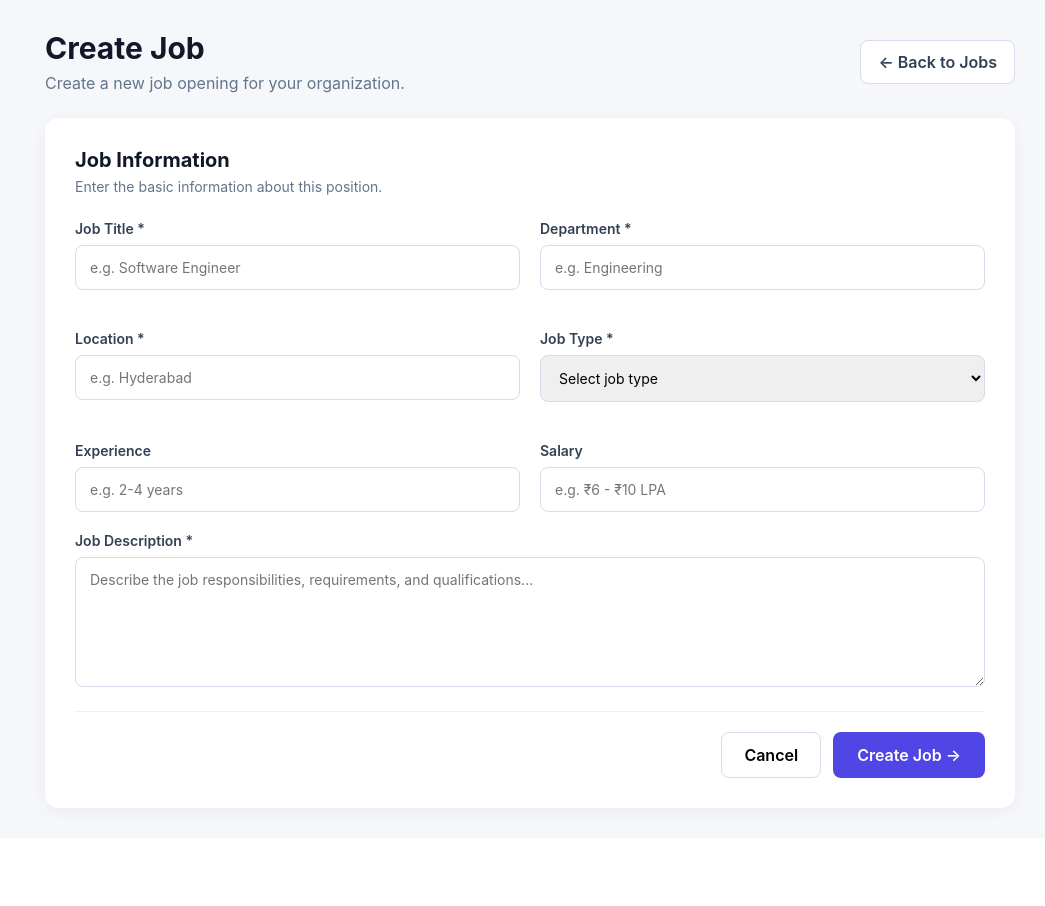
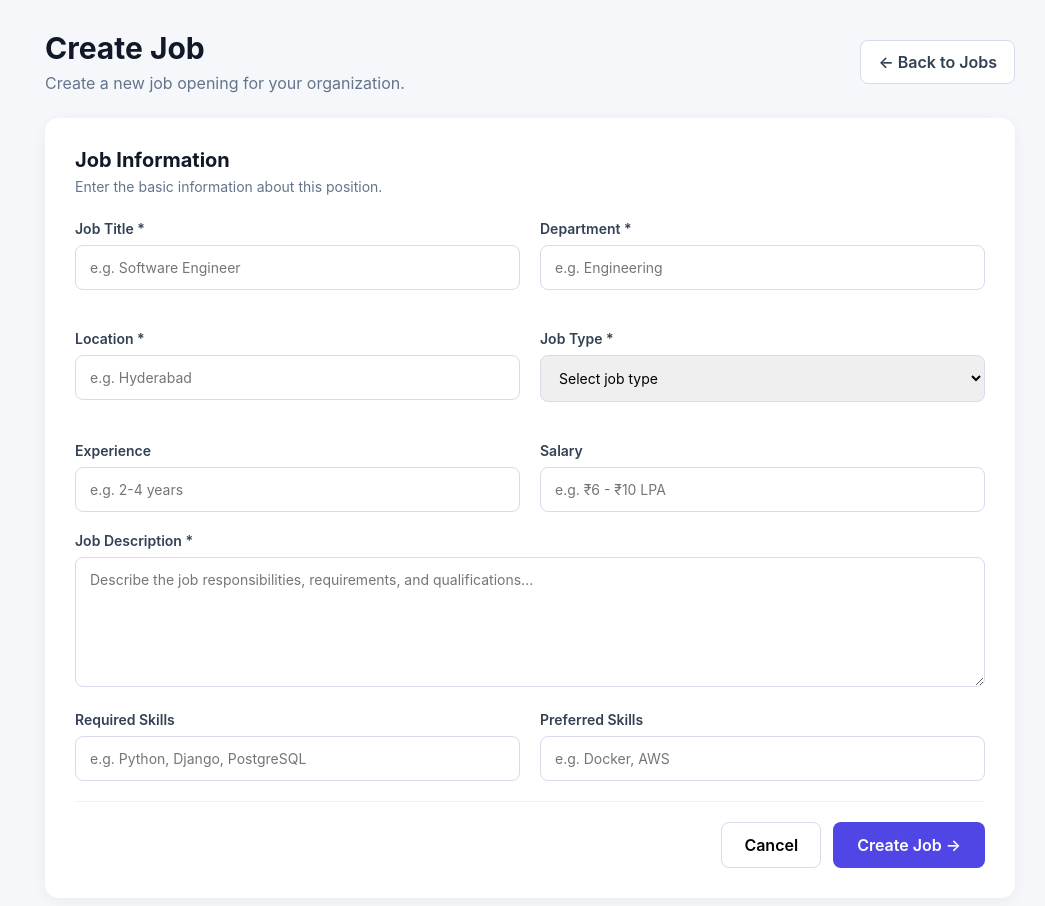
Before and after one commit to ACS-EMS/EMS-frontend, a React (Vite) app: page /hr/jobs/create in a window 1280 px wide. Shown: the top 906 px of the page, without its empty margins (235-1280 px from the left). Before the commit the page ends 838 px from the top, so only its background shows below. Built offline with nearby package versions, Linux system fonts and the light colour scheme.

Commit message:
wire HR dashboard quick actions to AI backend :Candidates,screening,...

```diff
--- a/src/pages/hr/CreateJob.jsx
+++ b/src/pages/hr/CreateJob.jsx
@@ -13,6 +13,8 @@ function CreateJob() {
     experience: "",
     salary: "",
     description: "",
+    requiredSkills: "",
+    preferredSkills: "",
   });
 
   const [error, setError] = useState("");
@@ -52,6 +54,14 @@ const newJob = {
   experience: jobData.experience,
   salary: jobData.salary,
   description: jobData.description,
+  requiredSkills: jobData.requiredSkills
+    .split(",")
+    .map((s) => s.trim())
+    .filter(Boolean),
+  preferredSkills: jobData.preferredSkills
+    .split(",")
+    .map((s) => s.trim())
+    .filter(Boolean),
   applications: 0,
   status: "Active",
 };
@@ -199,6 +209,38 @@ localStorage.setItem(
               />
             </div>
 
+            <div className="form-grid">
+
+              <div className="job-form-group">
+                <label>
+                  Required Skills
+                </label>
+
+                <input
+                  type="text"
+                  name="requiredSkills"
+                  placeholder="e.g. Python, Django, PostgreSQL"
+                  value={jobData.requiredSkills}
+                  onChange={handleChange}
+                />
+              </div>
+
+              <div className="job-form-group">
+                <label>
+                  Preferred Skills
+                </label>
+
+                <input
+                  type="text"
+                  name="preferredSkills"
+                  placeholder="e.g. Docker, AWS"
+                  value={jobData.preferredSkills}
+                  onChange={handleChange}
+                />
+              </div>
+
+            </div>
+
             {error && (
               <div className="create-job-error">
                 {error}
--- a/src/pages/hr/HRScreening.css
+++ b/src/pages/hr/HRScreening.css
@@ -108,7 +108,7 @@
 }
 
 .ranking-row-grid {
-  grid-template-columns: 0.6fr 1.5fr 1fr 2fr;
+  grid-template-columns: 0.5fr 1.5fr 1fr 0.8fr 1.7fr;
 }
 
 .rank-badge {
--- a/src/pages/hr/HRScreening.jsx
+++ b/src/pages/hr/HRScreening.jsx
@@ -216,6 +216,7 @@ function HRScreening() {
                 <div className="job-table" style={{ marginTop: 16 }}>
                   <div className="job-row job-heading ranking-row-grid">
                     <span>Rank</span>
+                    <span>Candidate Name</span>
                     <span>Candidate ID</span>
                     <span>Match Score</span>
                     <span>Missing Required Skills</span>
@@ -223,6 +224,7 @@ function HRScreening() {
                   {rankResult.map((r) => (
                     <div className="job-row ranking-row-grid" key={r.candidate_id}>
                       <span className={`rank-badge ${r.rank === 1 ? "rank-first" : ""}`}>#{r.rank}</span>
+                      <span>{candidates[r.candidate_id]?.filename || "Unknown candidate"}</span>
                       <span className="candidate-id-cell">{r.candidate_id}</span>
                       <span style={{ color: scoreColor(r.match_score), fontWeight: 700 }}>
                         {r.match_score}%
--- a/src/pages/hr/hrApi.js
+++ b/src/pages/hr/hrApi.js
@@ -66,7 +66,8 @@ export async function ensureBackendJobId(localJob) {
       job_title: localJob.title,
       job_description: description,
       location: localJob.location || "",
-      preferred_skills: [],
+      required_skills: localJob.requiredSkills || [],
+      preferred_skills: localJob.preferredSkills || [],
     }),
   });
   if (!res.ok) throw new Error("Could not register this job with the AI backend.");
```
